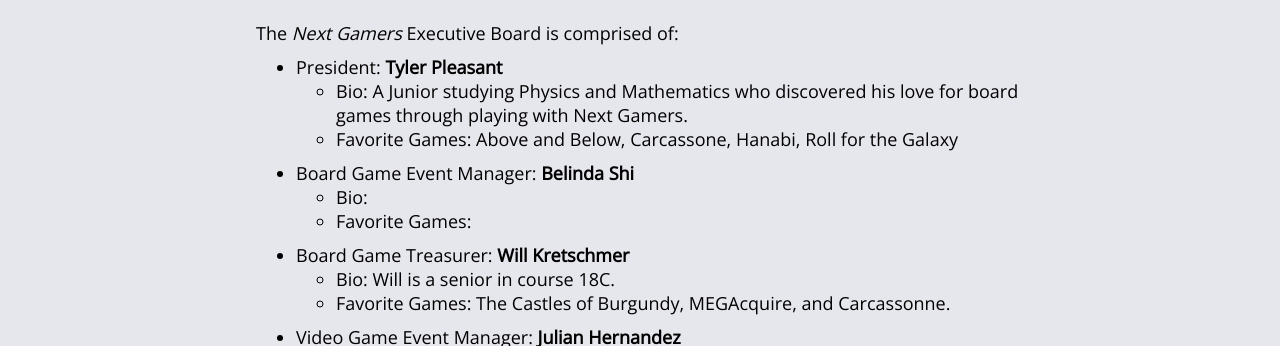
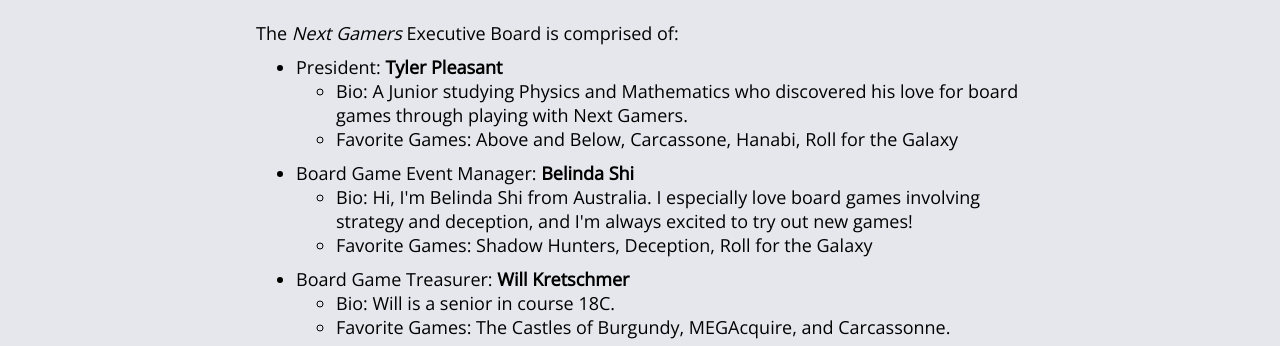
Before and after one commit to MFarejowicz/next-gamers, a website: page people.html in a window 1280 px wide. Shown: the part 386-732 px from the top of the page. Drawn offline with nearby package versions, Linux system fonts and the light colour scheme.

Commit message:
some more bio

```diff
--- a/people.html
+++ b/people.html
@@ -67,8 +67,8 @@
               </ul>
             <li style="margin-top: 10px">Board Game Event Manager: <b>Belinda Shi</b></li>
               <ul>
-                <li>Bio:</li>
-                <li>Favorite Games:</li>
+                <li>Bio: Hi, I'm Belinda Shi from Australia. I especially love board games involving strategy and deception, and I'm always excited to try out new games!</li>
+                <li>Favorite Games: Shadow Hunters, Deception, Roll for the Galaxy</li>
               </ul>
             <li style="margin-top: 10px">Board Game Treasurer: <b>Will Kretschmer</b></li>
               <ul>
```
